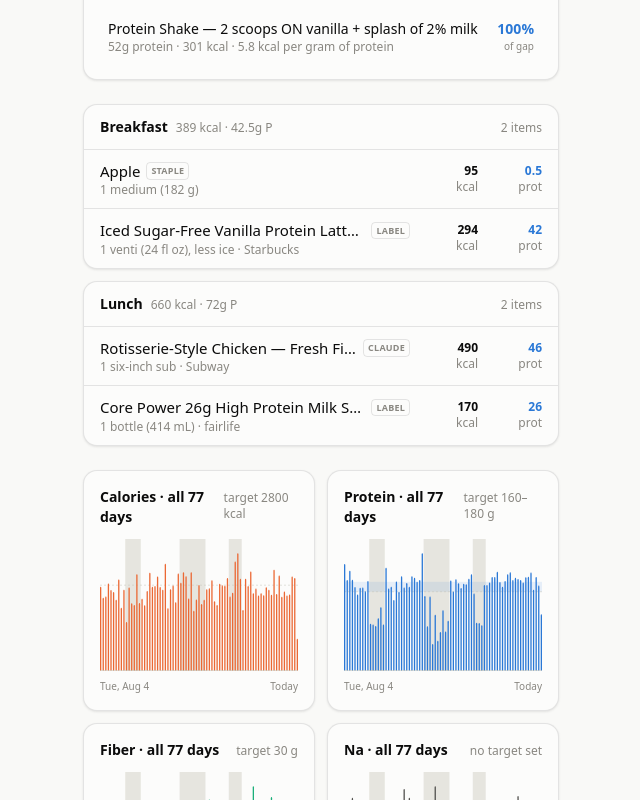
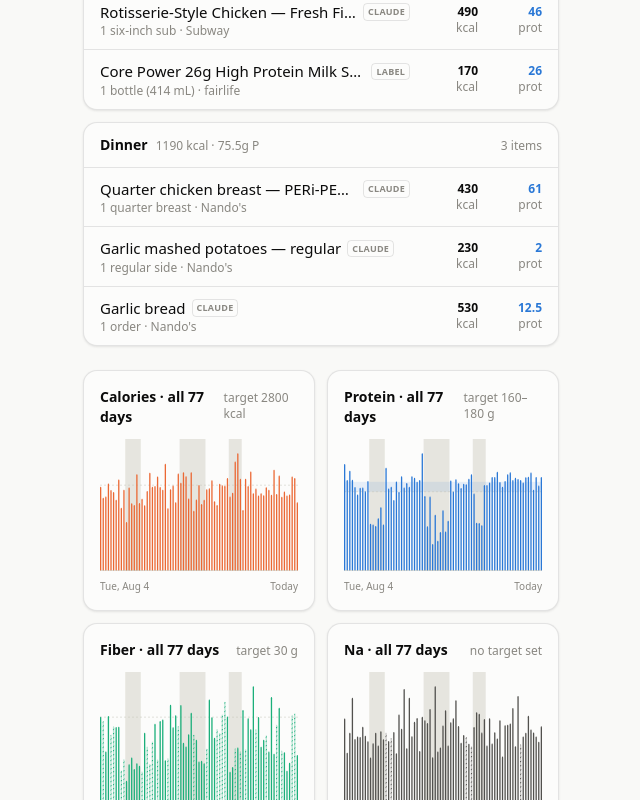
Before and after one commit to soldoutbudokan/Health, a Next.js app: page /Health/ in a window 1280 px wide. Shown: the part 1040-1840 px from the top of the page, without its empty margins (69-709 px from the left). Built offline with nearby package versions, Linux system fonts and the light colour scheme.

Commit message:
Log Oct 19 dinner at Nando's: a quarter chicken breast, garlic mash and garlic bread; add the garlic bread to the catalog

```diff
--- a/src/data/restaurants.ts
+++ b/src/data/restaurants.ts
@@ -2079,7 +2079,7 @@ export const RESTAURANT_FOODS: Food[] = [
    *   Chicken: double leg 680, double whole breast 860 (two bone-in breasts),
    *     10 whole wings 640, chicken livers with garlic bread 920, whole
    *     chicken 1,520.
-   *   Snacks: garlic bread 530, hummus with PERi-PERi drizzle 840, spicy mixed
+   *   Snacks: hummus with PERi-PERi drizzle 840, spicy mixed
    *     olives 150, grilled halloumi sticks and dip 640.
    *   Handhelds, before sides: chicken sandwich 390, garlic bread CLT 700, The
    *     Chickle 980 (menu photo; the site gives none), Nandocas' Choice 870,
@@ -2284,6 +2284,16 @@ export const RESTAURANT_FOODS: Food[] = [
     tags: ["brussels sprouts", "sprouts", "vegetables", "side", "nandos", "nando's", "chain", "restaurant"],
   },
   {
+    id: "nandos-garlic-bread",
+    name: "Garlic bread",
+    brand: "Nando's",
+    source: "claude",
+    per: "1 order",
+    macros: { calories: 530, protein: 12.5, carbs: 56, fat: 27.5, fiber: 3, sugar: 4, sodium: 825 },
+    note: "530 kcal on Nando's Canada's menu (photo, Oct 14), listed as a snack. The split, sugar and sodium are Nando's Australia's regular garlic bread (388 kcal, 9.2 g protein, 41 g carbs, 20 g fat, 605 mg sodium, via FatSecret, updated May 2026) scaled to 530. An older Australian listing has half the fat, so call the fat 15–30 g and the sodium 650–1,100 mg. Fibre is estimated from the bread.",
+    tags: ["garlic bread", "bread", "garlic butter", "snack", "side", "nandos", "nando's", "chain", "restaurant"],
+  },
+  {
     id: "nandos-pastel-de-nata",
     name: "Pastel de nata",
     brand: "Nando's",
```
Also changed, not shown: data/log.csv.
